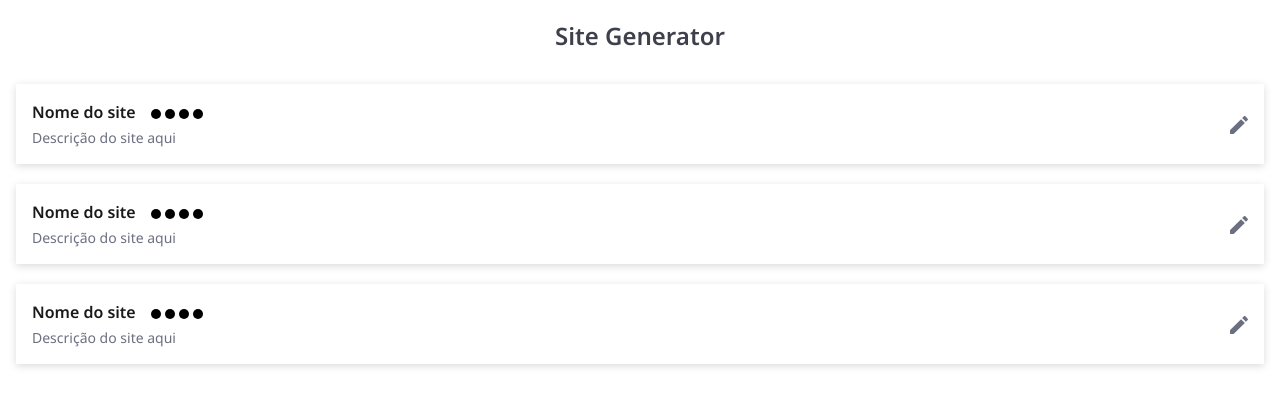
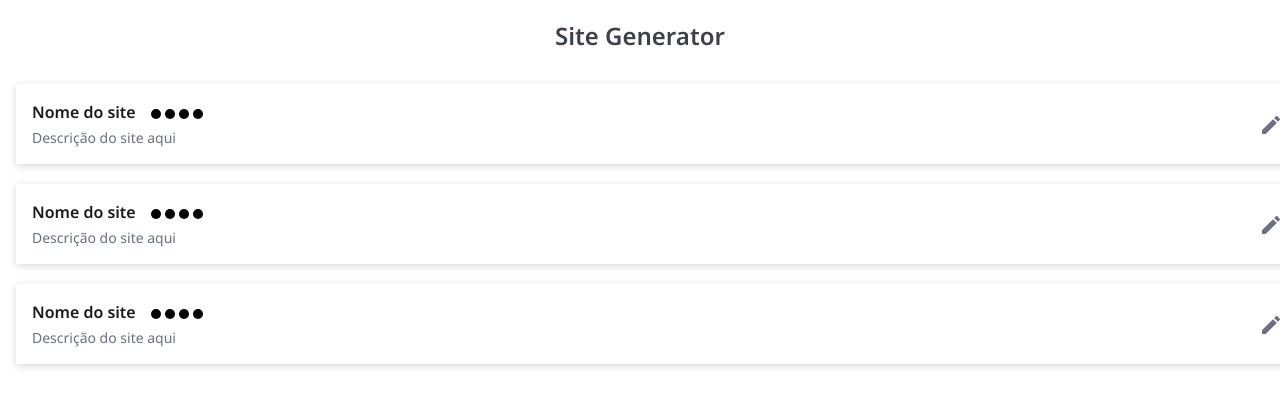
Before and after one commit to edumoreira1506/site-generator, an Angular app: page / in a window 1280 px wide. Shown: the top 406 px of the page. Built offline with nearby package versions, Linux system fonts and the light colour scheme.

Commit message:
Fix site-item component width

```diff
--- a/src/app/home/site-item/site-item.component.scss
+++ b/src/app/home/site-item/site-item.component.scss
@@ -4,7 +4,7 @@
   justify-content: space-between;
   align-items: center;
   padding: 16px;
-  width: calc(100% - 32px);
+  width: 100%;
 
   &__texts {
     display: flex;
```
